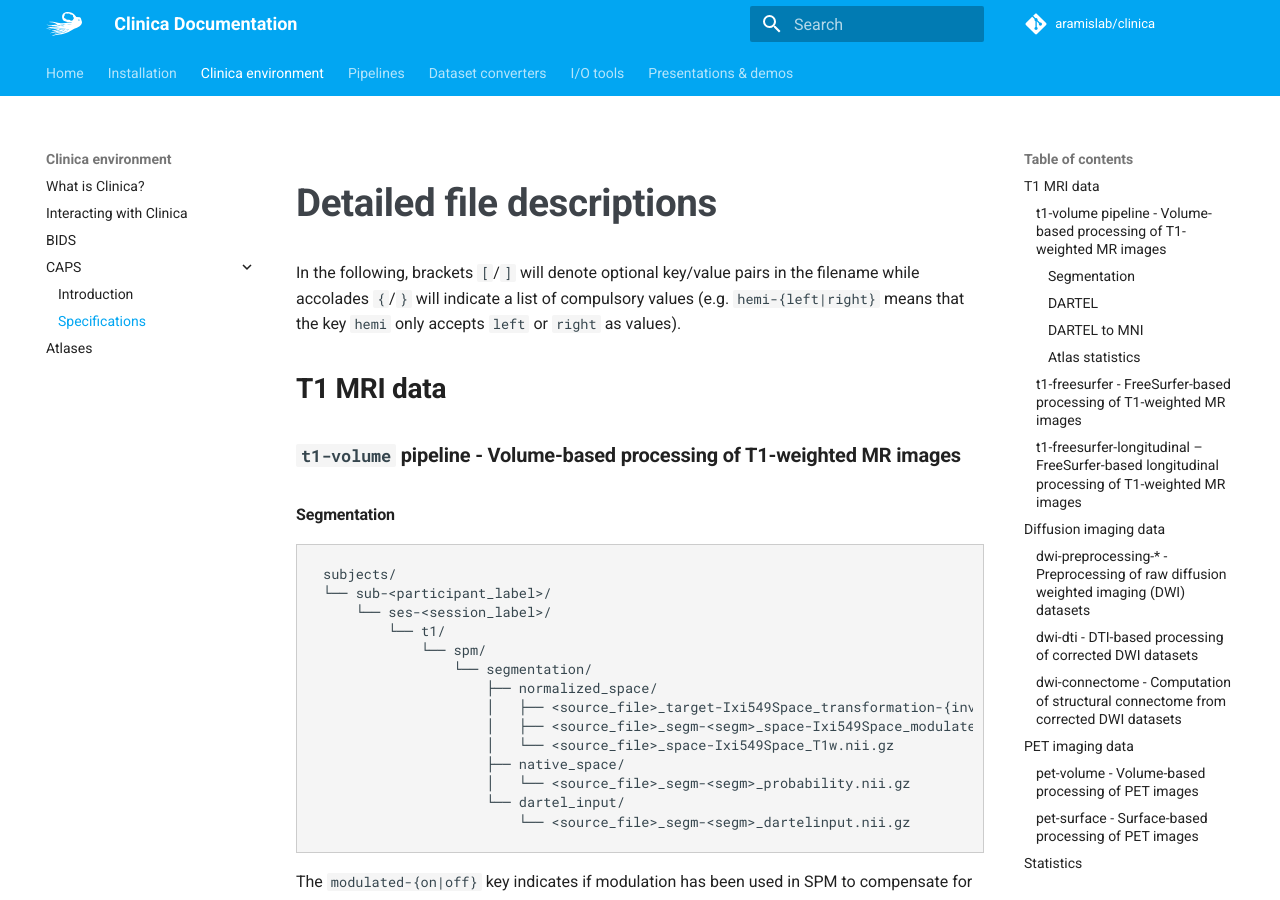
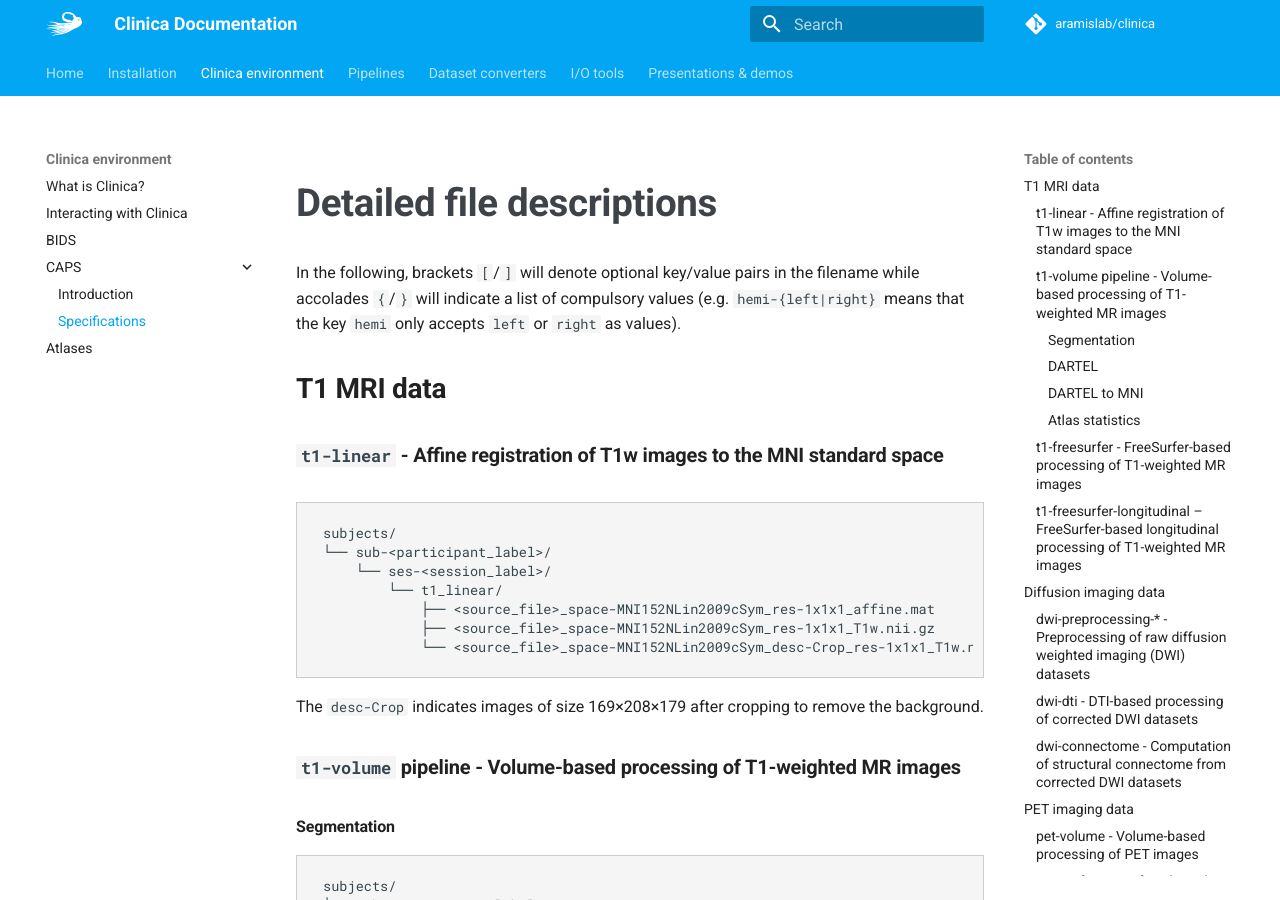
Before and after one commit to aramis-lab/clinica, an MkDocs documentation site: the page built from docs/CAPS/Specifications.md, in a window 1280 px wide and 900 px high. Built offline with MkDocs 1.6.1 and Material for MkDocs 9.7.7, drawn with Linux system fonts in a browser that asks for light colours; comment, search, counter and statistics services are not loaded.

Commit message:
Add t1-linear page

````diff
--- a/docs/CAPS/Specifications.md
+++ b/docs/CAPS/Specifications.md
@@ -3,6 +3,19 @@
 In the following, brackets `[`/`]` will denote optional key/value pairs in the filename while accolades `{`/`}` will indicate a list of compulsory values (e.g. `hemi-{left|right}` means that the key `hemi` only accepts `left` or `right` as values).
 
 ##  T1 MRI data
+
+### `t1-linear` - Affine registration of T1w images to the MNI standard space
+```
+subjects/
+└── sub-<participant_label>/
+    └── ses-<session_label>/
+        └── t1_linear/
+            ├── <source_file>_space-MNI152NLin2009cSym_res-1x1x1_affine.mat
+            ├── <source_file>_space-MNI152NLin2009cSym_res-1x1x1_T1w.nii.gz
+            └── <source_file>_space-MNI152NLin2009cSym_desc-Crop_res-1x1x1_T1w.nii.gz
+```
+The `desc-Crop` indicates images of size 169×208×179 after cropping to remove the background.
+
 
 ### `t1-volume` pipeline - Volume-based processing of T1-weighted MR images
 
--- /dev/null
+++ b/docs/Pipelines/T1_Linear.md
@@ -0,0 +1,43 @@
+# `t1-linear` - Affine registration of T1w images to the MNI standard space
+
+This pipeline performs a set of steps in order to affinely align T1-weighted MR images to the MNI space using the [ANTs](http://stnava.github.io/ANTs/) software package [[Avants et al., 2014](https://doi.org/10.3389/fninf.2014.00044)]. These steps include: bias field correction using N4ITK [[Tustison et al., 2010](https://doi.org/10.1109/TMI.2010.2046908)]; affine registration to the [MNI152NLin2009cSym](https://bids-specification.readthedocs.io/en/stable/99-appendices/08-coordinate-systems.html#template-based-coordinate-systems) template [Fonov et al., [2011](https://doi.org/10.1016/j.neuroimage.2010.07.033), [2009](https://doi.org/10.1016/S1053-8119(09)70884-5)] in MNI space with the SyN algorithm [[Avants et al., 2008](https://doi.org/10.1016/j.media.2007.06.004)]; cropping of the registered images to remove the background.
+
+This pipeline was designed as a prerequisite for the deep learning classification algorithms presented in [[Wen et al., 2020](https://arxiv.org/abs/1904.07773)].
+
+<!--This pipeline was designed as a prerequisite for the [`dl-prepare-dl` pipeline](../DL_Prepare_DL).-->
+
+## Dependencies
+If you only installed the core of Clinica, this pipeline needs the installation of **ANTs** on your computer. You can find how to install this software package on the [third-party](../../Third-party) page.
+
+## Running the pipeline
+The pipeline can be run with the following command line:
+```
+clinica run t1-linear bids_directory caps_directory
+```
+where:
+
+- `bids_directory` is the input folder containing the dataset in a [BIDS](../../BIDS) hierarchy.
+- `caps_directory` is the output folder containing the results in a [CAPS](../../CAPS/Introduction) hierarchy.
+
+<!-- If you plan to use the [`dl-prepare-dl` pipeline](../DL_Prepare_DL), do not forget to use the `--crop_image` flag. This flag will produce reduced outputs in order to reduce the computing power required when training deep learning models. -->
+The `--crop_image` flag will produce smaller outputs (matrix size 169×208×179, 1 mm isotropic voxels), useful to reduce the computing power required when training deep learning models.
+
+!!! note
+    The arguments common to all Clinica pipelines are described in [Interacting with clinica](../../InteractingWithClinica).
+
+
+## Outputs
+Results are stored in the following folder of the [CAPS hierarchy](../../CAPS/Specifications/#t1-linear-affine-registration-of-t1w-images-to-the-mni-standard-space): `subjects/sub-<participant_label>/ses-<session_label>/t1_linear` with the following outputs:
+
+- `<source_file>_space-MNI152NLin2009cSym_res-1x1x1_T1w.nii.gz`: T1w image affinely registered to the [`MNI152NLin2009cSym` template](https://bids-specification.readthedocs.io/en/stable/99-appendices/08-coordinate-systems.html).
+- (optional) `<source_file>_space-MNI152NLin2009cSym_desc-Crop_res-1x1x1_T1w.nii.gz`: T1w image registered to the [`MNI152NLin2009cSym` template](https://bids-specification.readthedocs.io/en/stable/99-appendices/08-coordinate-systems.html) and cropped.
+- `<source_file>_space-MNI152NLin2009cSym_res-1x1x1_affine.mat`: affine transformation estimated with [ANTs](https://stnava.github.io/ANTs/).
+
+## Describing this pipeline in your paper
+
+!!! cite "Example of paragraph"
+    These results have been obtained using the `t1-linear` pipeline of Clinica [[Routier et al](https://hal.inria.fr/hal-02308126/); [Wen et al., 2020](https://arxiv.org/abs/1904.07773)]. More precisely, bias field correction was applied using the N4ITK method [[Tustison et al., 2010](https://doi.org/10.1109/TMI.2010.2046908)]. Next, an affine registration was performed using the SyN algorithm [[Avants et al., 2008](https://doi.org/10.1016/j.media.2007.06.004)] from ANTs [[Avants et al., 2014](https://doi.org/10.3389/fninf.2014.00044)] to align each image to the MNI space with the ICBM 2009c nonlinear symmetric template  [Fonov et al., [2011](https://doi.org/10.1016/j.neuroimage.2010.07.033), [2009](https://doi.org/10.1016/S1053-8119(09)70884-5)]. (Optional) The registered images were further cropped to remove the background resulting in images of size 169×208×179, with 1 mm isotropic voxels.
+
+
+!!! tip
+    Easily access the papers cited on this page on [Zotero](https://www.zotero.org/groups/2240070/clinica_aramislab/collections/8B2R2826).
--- a/mkdocs.yml
+++ b/mkdocs.yml
@@ -87,6 +87,7 @@ nav:
     - Atlases: "Atlases.md"
   - Pipelines:
     - Anatomical MRI:
+      - Linear processing: "Pipelines/T1_Linear.md"
       - Volume processing: "Pipelines/T1_Volume.md"
       - FreeSurfer processing: "Pipelines/T1_FreeSurfer.md"
       #- FreeSurfer longitudinal processing: "Pipelines/T1_FreeSurfer_Longitudinal.md"
````
Also changed, not shown: docs/index.md (+1 -0 lines).
